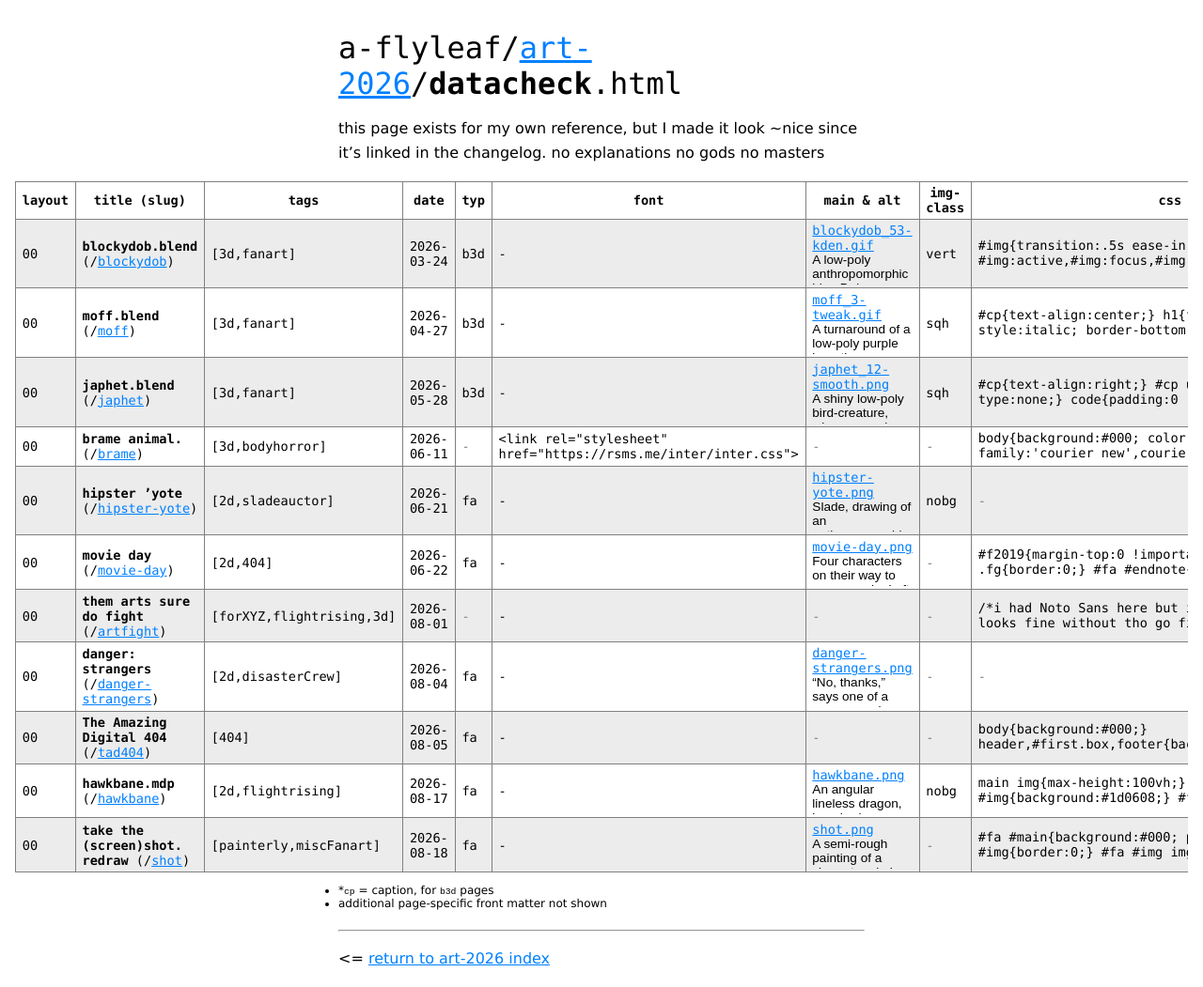
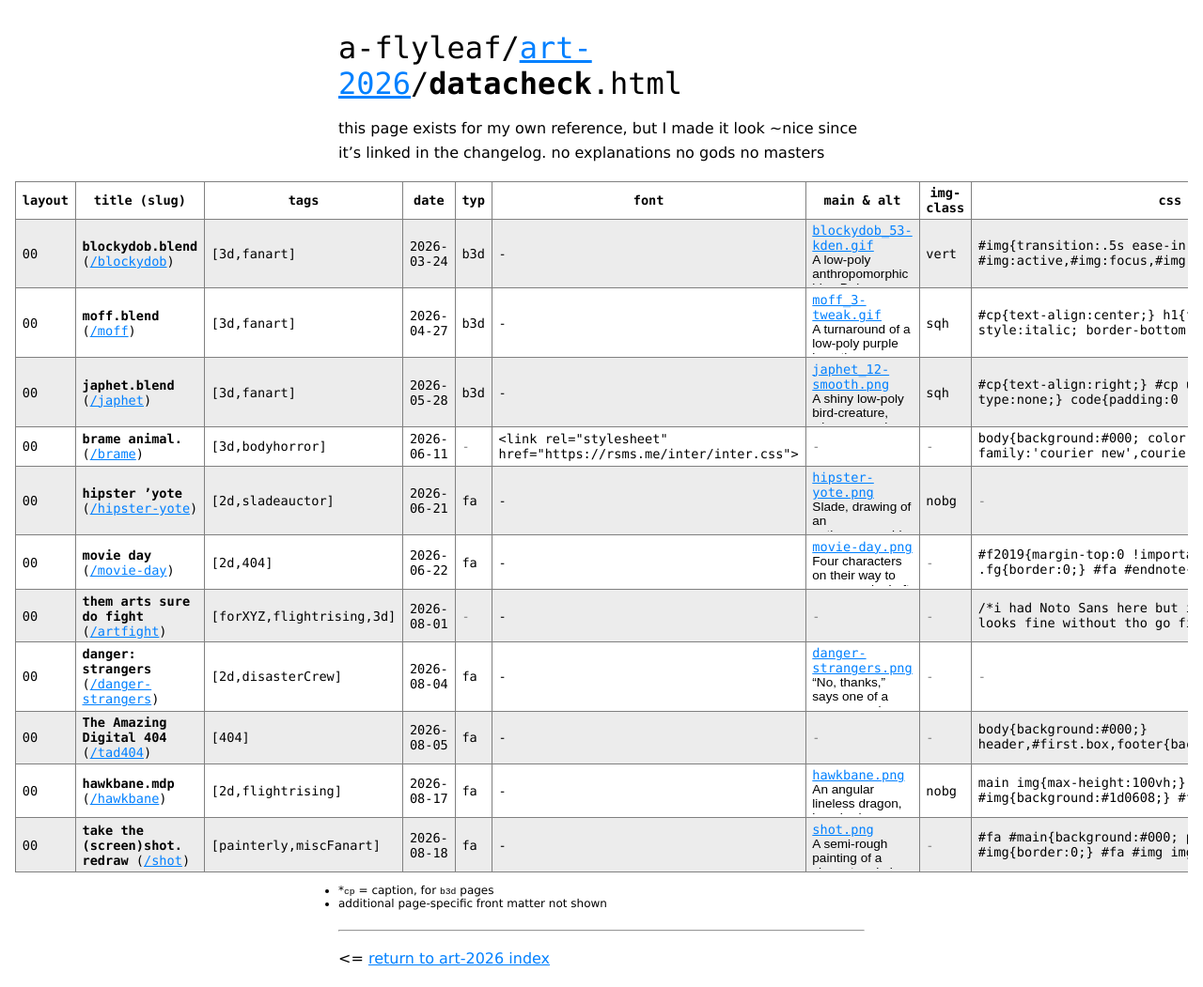
Before and after one commit to a-flyleaf/art-2026, a Jekyll site: the page built from datacheck.html, in a window 1280 px wide. Shown: the whole page at 94% size. Built offline with Jekyll 4.4.1, drawn with Linux system fonts in a browser that asks for light colours.

Commit message:
lil copyedits
ah. once again sub-sitepermalinks kill me

```diff
--- a/_art/05-28_japhet.html
+++ b/_art/05-28_japhet.html
@@ -8,7 +8,7 @@ date: 2026-05-28
 typ: b3d
 main: japhet_12-smooth.png
 alt: >-
-  A shiny low-poly bird-creature, wings spread and appearing to land. There is what appears to be a catskin hanging from the neck.
+  A shiny low-poly bird-creature, wings spread as though landing from flight. There is what appears to be a catskin hanging from the neck.
 img-class: sqh
 
 css: "
--- a/_art/06-21_hipster-yote.html
+++ b/_art/06-21_hipster-yote.html
@@ -8,7 +8,7 @@ date: 2026-06-21
 typ: fa
 main: hipster-yote.png
 alt: >-
-  Slade, drawing of an anthropomorphic coyote. Clothed, wears glasses, and holding a chocolate milk bottle witha straw.
+  Slade, drawing of an anthropomorphic coyote. Clothed, wears glasses, and holding a chocolate milk bottle with a straw.
 img-class: nobg
 ---
 <div class="wrap"><div class="box" markdown="1">
--- a/_art/08-17_hawkbane.html
+++ b/_art/08-17_hawkbane.html
@@ -32,7 +32,7 @@ Had the distinct pleasure this evening of watching a [raptor](https://en.wikiped
 </figure>
 
 <div class="wrap"><div class="box" markdown="1">
-This is [a Banescale](https://www1.flightrising.com/dragon/57347791), a breed of dragon on the neopets-knockoff game I've been playing for over 10&nbsp;years somehow. Flight&nbsp;Rising dragons have absurdly complex designs, and when I'm drawing for myself I'm not fussed about capturing the details.
+This is [a Banescale](https://www1.flightrising.com/dragon/57347791), a breed of dragon on the neopets-knockoff game I've been playing for over 10&nbsp;years somehow. Flight&nbsp;Rising designs tend to be absurdly complex, and when I'm drawing for myself I'm not fussed about capturing the details.
 
 The shiny bloody meat-mush will be toned down for the FR version. Which is a pity because I had a weird amount of fun with it? Guts and gore tend to squick me out, but ig if it's vague and squiggly it's fine. Anyway.
 </div></div>
--- a/_art/08-18_shot.html
+++ b/_art/08-18_shot.html
@@ -35,10 +35,10 @@ This was meant to be quick, messy painting practice and then I got lost in the b
 <figure>
 <a href="{%include url.html%}/assets/art/shot_process.gif" class="fg"><img src="{%include url.html%}/assets/art/shot_process.gif" alt="process shots of the drawing, in GIF form" style="max-height:600px;"></a>
 <div class="wrap left"><figcaption markdown="1">
-Colorless sketch not included because I simply do not vibe with it. I normally wouldn't publish sketches I dislike, but the process gif looked worse without.
+Colorless sketch not included because I simply do not vibe with it. I normally wouldn't publish sketches I dislike, but the process gif looked weird without.
 </figcaption></div>
 </figure>
 
 <div class="wrap"><div class="box" markdown="1">
-Character who made me understand what people mean when they're like "this is my favorite character, he sucks and I hate him." Diversity winloss for me, personally. I have nothing else to say.
+Character who made me understand what people mean when they're like "this one's my favorite, he sucks and I hate him." Diversity winloss for me personally. I have nothing else to say.
 </div></div>
--- a/datacheck.html
+++ b/datacheck.html
@@ -48,11 +48,11 @@ css: "
 	<th>cp<span>*</span></th>
 </thead><tbody>{%for a in site.art%}<tr{%if a.typ%} class="{{a.typ}}"{%endif%}>
 	<td>{{a.layout}}</td>
-	<td><b>{{a.title}}</b> (/<a href="{{a.url}}">{{a.slug}}</a>)</td>
+	<td><b>{{a.title}}</b> (<a href="{%include url.html%}{{a.url}}">/{{a.slug}}</a>)</td>
 	<td>[{%for t in a.tags%}{{t}}{%unless forloop.last%},{%endunless%}{%endfor%}]</td>
 	<td>{{a.date|date:"%F"}}</td>
 	<td>{%if a.typ%}{{a.typ}}{%else%}<span class="null">-</span>{%endif%}</td>
-	<td>{%if a.font%}{{a.font|replace:"<","&lt;"|replace:">","&gt;"}}{%else%}-{%endif%}</td>
+	<td>{%if a.font%}<div class="scroll">{{a.font|replace:"<","&lt;"|replace:">","&gt;"}}</div>{%else%}-{%endif%}</td>
 	<td>
 		{%if a.main%}<a href="{%include url.html%}/assets/art/{{a.main}}">{{a.main}}</a>{%else%}<span class="null">-</span>{%endif%}
 		{{a.alt|markdownify|replace:"<p>","<div class='scroll text'>"|replace:"</p>","</div>"}}
```
Also changed, not shown: todo.md (+17 -2 lines).
